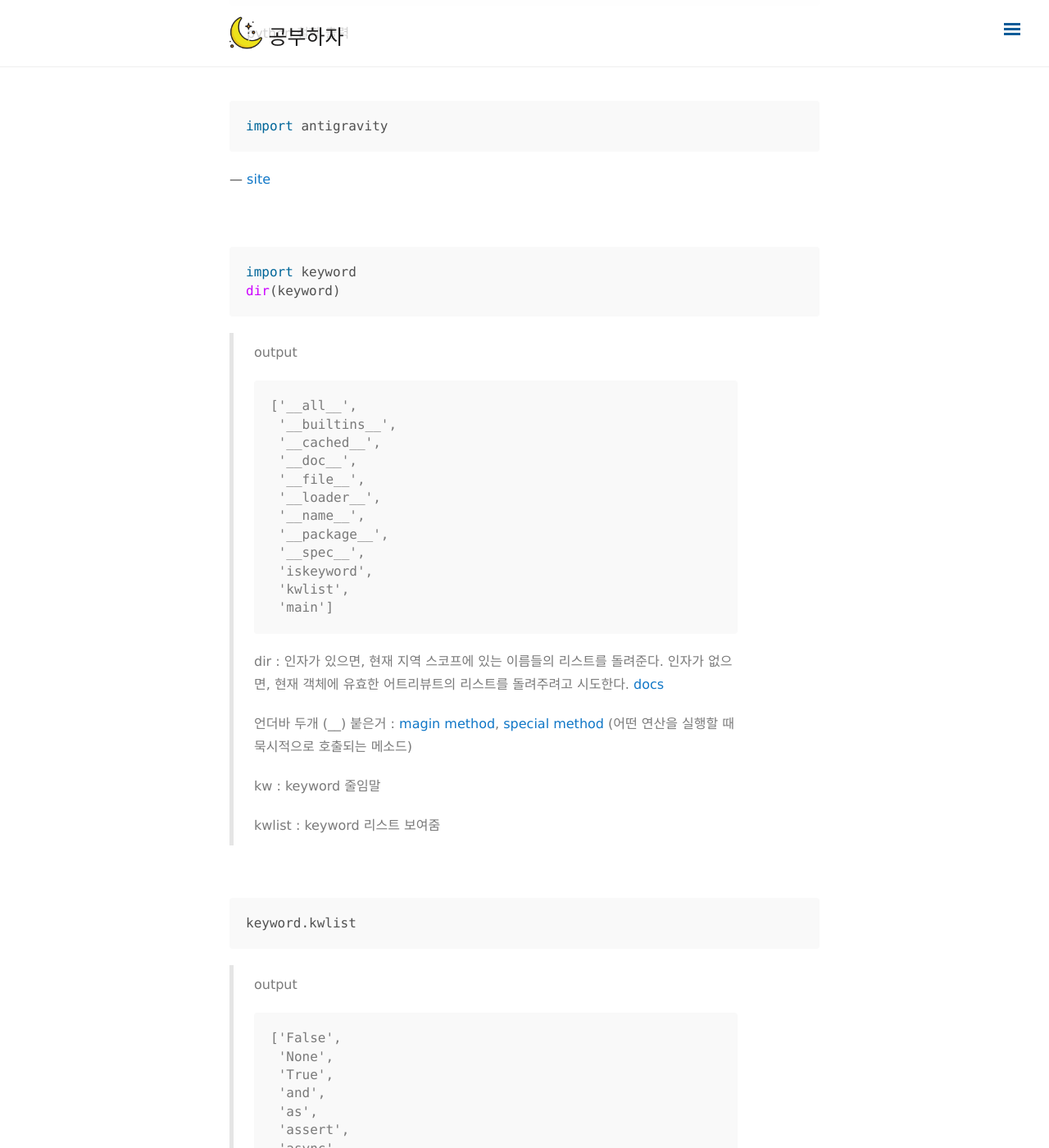
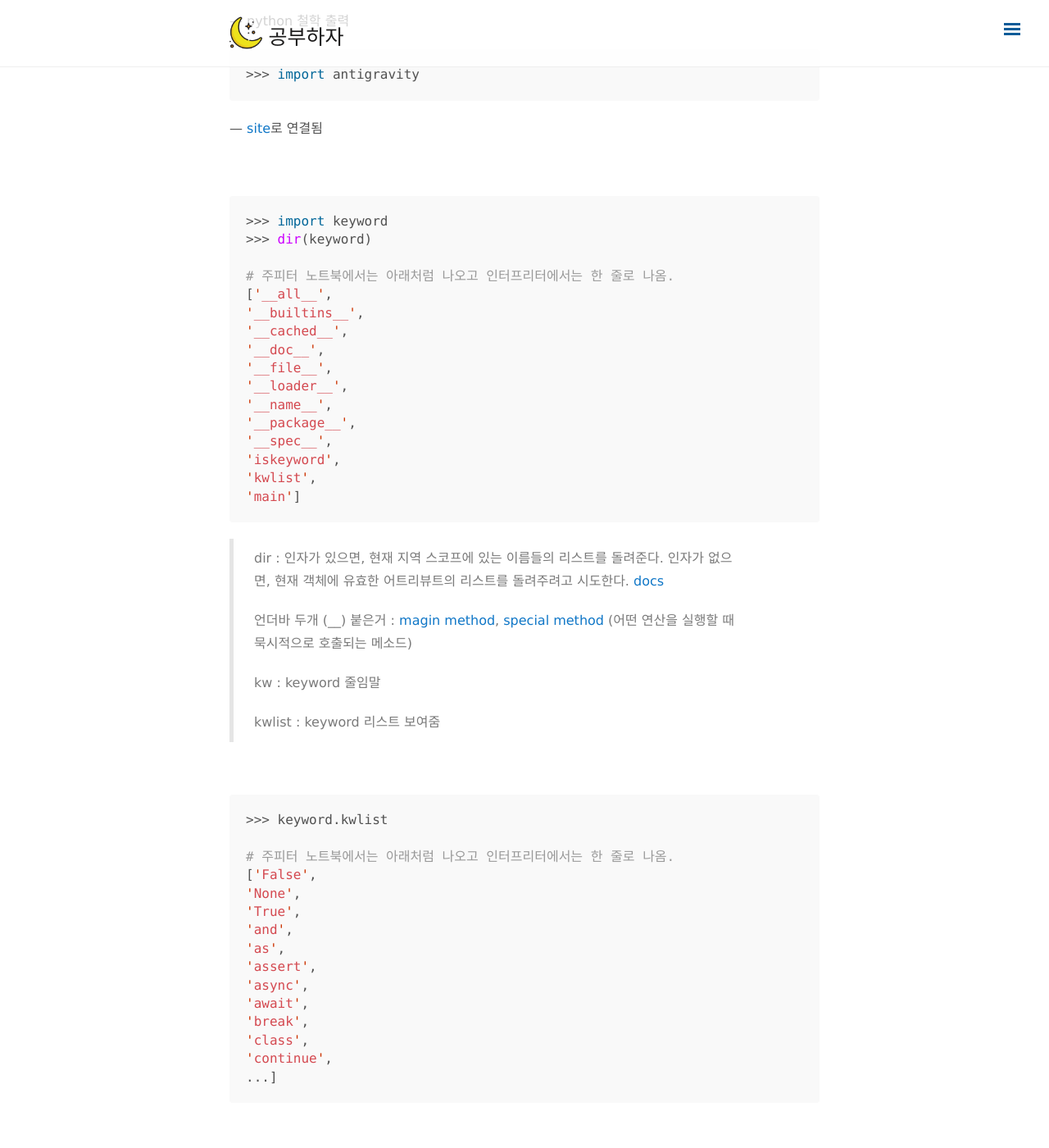
Before and after one commit to gungadinn/gungadinn.github.io, a Jekyll site: the page built from _posts/python/2019-07-01-01-dataCampus.md, in a window 1280 px wide and 1400 px high, scrolled down 356 px. Shown: the whole window at 82% size. Built offline with Jekyll 4.4.1, drawn with Linux system fonts in a browser that asks for light colours; nearby versions of some CDN libraries; comment, search, counter and statistics services are not loaded; some of the changed text lies outside the part shown.

Commit message:
update file

````diff
--- a/_posts/python/2019-07-01-01-dataCampus.md
+++ b/_posts/python/2019-07-01-01-dataCampus.md
@@ -6,84 +6,77 @@ tags: [python,빅데이터 청년인재,데이터청년캠퍼스,한국데이터
 comments: true
 ---
 
-# python (1) - 할당
+---
 
 ```python
-import this
+>>> import this
 ```
 
 — python 철학 출력
 
-<br>
+
 
 ```python
-import antigravity
+>>> import antigravity
 ```
 
-— [site](https://xkcd.com/353/)
+— [site](https://xkcd.com/353/)로 연결됨
 
 <br>
 
 ```python
-import keyword
-dir(keyword)
+>>> import keyword
+>>> dir(keyword)
+
+# 주피터 노트북에서는 아래처럼 나오고 인터프리터에서는 한 줄로 나옴.
+['__all__',
+'__builtins__',
+'__cached__',
+'__doc__',
+'__file__',
+'__loader__',
+'__name__',
+'__package__',
+'__spec__',
+'iskeyword',
+'kwlist',
+'main']
 ```
 
-> output
->
-> ```
-> ['__all__',
->  '__builtins__',
->  '__cached__',
->  '__doc__',
->  '__file__',
->  '__loader__',
->  '__name__',
->  '__package__',
->  '__spec__',
->  'iskeyword',
->  'kwlist',
->  'main']
-> ```
->
 > dir : 인자가 있으면, 현재 지역 스코프에 있는 이름들의 리스트를 돌려준다. 인자가 없으면, 현재 객체에 유효한 어트리뷰트의 리스트를 돌려주려고 시도한다. [docs](https://docs.python.org/ko/3/library/functions.html#dir)
 >
 > 언더바 두개 (__) 붙은거  :  [magin method](https://docs.python.org/ko/3/glossary.html#term-magic-method), [special method](https://docs.python.org/ko/3/glossary.html#term-special-method) (어떤 연산을 실행할 때 묵시적으로 호출되는 메소드)
 >
-> kw : keyword 줄임말
+>  kw : keyword 줄임말
 >
-> kwlist : keyword 리스트 보여줌
+>  kwlist : keyword 리스트 보여줌
 
 <br>
 
 ```python
-keyword.kwlist
+>>> keyword.kwlist
+
+# 주피터 노트북에서는 아래처럼 나오고 인터프리터에서는 한 줄로 나옴.
+['False',
+'None',
+'True',
+'and',
+'as',
+'assert',
+'async',
+'await',
+'break',
+'class',
+'continue',
+...]
 ```
-
-> output
->
-> ```
-> ['False',
->  'None',
->  'True',
->  'and',
->  'as',
->  'assert',
->  'async',
->  'await',
->  'break',
->  'class',
->  'continue',
-> ...]
-> ```
 
 <br>
 
 ```python
-len(keyword.kwlist)
+>>> len(keyword.kwlist)
+35
 ```
-
-> output : 35
 
 <br>
 
@@ -102,11 +95,10 @@ ex) 1+2는 3으로 축약할 수 있음
 <br>
 
 ```python
-regolas = 1
-print(regolas)
+>>> regolas = 1
+>>> print(regolas)
+1
 ```
-
-> output : 1
 
 <br>
 
@@ -183,20 +176,26 @@ x
 
 ```python
 # 출력되는 output(주석)은 메모리 주소
-id(a)   # output : 443780512
-hex(id(a))    # output : '0x108deb5a0'
+>>> id(a)
+443780512
+>>> hex(id(a))
+'0x108deb5a0'
 
-a=1000
-hex(id(a))   # output : '0x10bd9c3f0'
+>>> a=1000
+>>> hex(id(a))
+'0x10bd9c3f0'
 
-b=1000
-hex(id(b))   # output : '0x10bd9c490'
+>>> b=1000
+>>> hex(id(b))
+'0x10bd9c490'
 
 # -5~256 사이에 있는 정수이면 똑같은 메모리를 가르킨다. (interning)
-a=10
-id(a)   # output : 4443780800
-b=10
-id(b)   # output : 4443780800
+>>> a=10
+>>> id(a)
+4443780800
+>>> b=10
+>>> id(b)
+4443780800
 ```
 
 <br>
@@ -206,11 +205,13 @@ id(b)   # output : 4443780800
 기존 객체에 다른 값으로 바꾼다. 재할당하면 기본적으로 메모리 주소 또한 바뀐다.
 
 ```python
-a=1000
-id(a)   # output : 4493790128
+>>> a=1000
+>>> id(a)
+4493790128
 
-a=1000
-id(a)   # output : 4493789552
+>>> a=1000
+>>> id(a)
+4493789552
 ```
 
 <br>
@@ -218,11 +219,13 @@ id(a)   # output : 4493789552
 아래의 예에서는 인터닝 때문에 메모리가 안 바뀐다. (그렇지만 파이썬 3.7부터는 인터닝 기법 바뀌었음)
 
 ```python
-a=3
-id(a)   # output : 4443780576
+>>> a=3
+>>> id(a)
+4443780576
 
-a=3
-id(a)   # output : 4443780576
+>>> a=3
+>>> id(a)
+4443780576
 ```
 
 <br>
@@ -230,11 +233,13 @@ id(a)   # output : 4443780576
 ### 2) mutable의 메모리 주소
 
 ```python
-a=[2]
-id(a)   # output : 4494359304
+>>> a=[2]
+>>> id(a)
+4494359304
 
-a.append(3)
-id(a)   # output : 4494359304
+>>> a.append(3)
+>>> id(a)
+4494359304
 ```
 
 id는 주소 값에서 첫번째 주소를 가리킨다. 때문에 변한 것이 없어보이지만 실제로 할당량은 바뀌었다. C언어의 포인터 개념으로 생각하면 된다.
@@ -248,15 +253,19 @@ id는 주소 값에서 첫번째 주소를 가리킨다. 때문에 변한 것이
 ---
 
 ```python
-a=10
-b=10
-a == b  # output : True
-a is b  # output : True (is 연산자는 메모리까지 본다)
+>>> a=10
+>>> b=10
+>>> a == b
+True
+>>> a is b
+True     #(is 연산자는 메모리까지 본다)
 
-a=1000
-b=1000
-a == b   # output : True
-a is b   # output : False (메모리 주소가 달라서)
+>>> a=1000
+>>> b=1000
+>>> a == b
+True
+>>> a is b
+False    #(메모리 주소가 달라서)
 ```
 
 <br>
@@ -268,11 +277,13 @@ a is b   # output : False (메모리 주소가 달라서)
 ---
 
 ```python
-a=1.
-type(a)   # output : float
+>>> a=1.
+>>> type(a)
+float
 
-a=.1
-type(a)   # output : float
+>>> a=.1
+>>> type(a)
+float
 ```
 
 <br>
@@ -284,11 +295,13 @@ type(a)   # output : float
 ---
 
 ```python
-import sys
-dir(sys)
-sys.maxsize   # output : 9223372036854775807
+>>> import sys
+>>> dir(sys)
+>>> sys.maxsize
+9223372036854775807
 
-9223372036854775807+1   # output : 9223372036854775808
+>>> 9223372036854775807+1
+9223372036854775808
 ```
 
 현대 프로그래밍 언어에서 overflow가 되는 언어는 적다. python 또한 overflow는 없지만 내부적으로 처리하는 속도는 급격히 떨어진다.
@@ -302,19 +315,21 @@ sys.maxsize   # output : 9223372036854775807
 ---
 
 ```python
-a=-1
-dir(a)   # a에 사용할 수 있는 함수들 출력됨
+>>> a=-1
+>>> dir(a)   # a에 사용할 수 있는 함수들 출력됨
 
-a.__abs__   #<method-wrapper '__abs__' of int object at 0x108deb560>
-a.__abs__()
+>>> a.__abs__
+<method-wrapper '__abs__' of int object at 0x108deb560>
+
+>>> a.__abs__()
+1
 ```
-
-> output : 1
 
 <br>
 
 ```python
--1.__abs__()
+>>> -1.__abs__()
+SyntaxError : invalid syntax
 ```
 
 .을 float로 생각하여 에러가 출력된다.
@@ -328,8 +343,11 @@ a.__abs__()
 <br>
 
 ```python
--1 .__abs__()    # output : -1
-(-1).__abs__()   # output : 1 (연산자 우선순위)
+>>> -1 .__abs__()
+-1
+
+>>> (-1).__abs__()
+1    #(연산자 우선순위)
 ```
 
 <br>
@@ -343,14 +361,10 @@ a.__abs__()
 ### 1) 부동소수점의 overflow
 
 ```python
-sys.float_info   #부동소수점에 대한 정보
+>>> sys.float_info   #부동소수점에 대한 정보
+
+sys.float_info(max=1.7976931348623157e+308, max_exp=1024, max_10_exp=308, min=2.2250738585072014e-308, min_exp=-1021, min_10_exp=-307, dig=15, mant_dig=53, epsilon=2.220446049250313e-16, radix=2, rounds=1)
 ```
-
-> output
->
-> ```
-> sys.float_info(max=1.7976931348623157e+308, max_exp=1024, max_10_exp=308, min=2.2250738585072014e-308, min_exp=-1021, min_10_exp=-307, dig=15, mant_dig=53, epsilon=2.220446049250313e-16, radix=2, rounds=1)
-> ```
 
 <br>
 
@@ -359,17 +373,20 @@ sys.float_info   #부동소수점에 대한 정보
 1. 파이썬에는 무한대가 있고 무한대는 부동소수로 표현한다.
 
 ```python
-x=float('inf')
-x=float('infinity')
+>>> x = float('inf')
+>>> x = float('infinity')
 
-t=float('nan')   #  파이썬에는 숫자가 아닌 것도 지정할 수 있다.
-t   # output : nan
+>>> t=float('nan')   #  파이썬에는 숫자가 아닌 것도 지정할 수 있다.
+>>> t
+nan
 
-a=float('inf')
-a==a+1   # output : True (무한대+무한대는 무한대이므로 주의!)
+>>> a = float('inf')
+>>> a == a+1
+True   # (무한대+무한대는 무한대이므로 주의!)
 
-a=1.7976931348623157e+308   # 부동소수점의 max값
-a+1   # output : 1.7976931348623157e+308
+>>> a=1.7976931348623157e+308   # 부동소수점의 max값
+>>> a+1
+1.7976931348623157e+308
 ```
 
 <br>
@@ -377,8 +394,11 @@ a+1   # output : 1.7976931348623157e+308
 2. 부동소수는 정확하게 구할 수 없다.
 
 ```python
-0.1+0.1   # output : 0.2
-0.1+0.1+0.1   # output : 0.300000000004
+ # output :
+0.2
+
+>>> 0.1+0.1+0.1
+0.300000000004
 ```
 
 <br>
@@ -388,11 +408,13 @@ a+1   # output : 1.7976931348623157e+308
 4. 파이썬에서 복소수 표현은 j 사용
 
    ```python
-   a=3+2j
-   type(a)    # output : complex (complex는 복소수 타입)
+   >>> a=3+2j
+   >>> type(a)
+   complex    #(complex는 복소수 타입)
 
-   dir(a)   # a에 사용할 수 있는 함수들 출력됨
-   a.conjugate()   # output : 3-2j (켤레복소수)
+   >>> dir(a)   # a에 사용할 수 있는 함수들 출력됨
+   >>> a.conjugate()
+   3-2j   #(켤레복소수)
    ```
 
 <br>
@@ -404,10 +426,17 @@ a+1   # output : 1.7976931348623157e+308
 ---
 
 ```python
-type(True)   # output : bool (bool타입은 숫자)
-issubclass(bool, int)   # output : True (bool 타입은 int형에서 상속되었느냐)
-True+True   # output : 2
-True is 1   # output : 1
+>>> type(True)   # output :
+bool    # (bool타입은 숫자)
+
+>>> issubclass(bool, int)
+True    #(bool 타입은 int형에서 상속되었느냐)
+
+>>> True+True
+2
+
+>>> True is 1
+1
 ```
 
 <br>
@@ -421,16 +450,23 @@ True is 1   # output : 1
 ### 1) 문자열
 
 ```python
-a='abc'   # 한꺼번에 a,b,c를 남는다
-a[0]   # output : 'a'
-a[4]   # IndexError 발생
-a[1:3]   # output : 'bc'  (slice)
+>>> a='abc'   # 한꺼번에 a,b,c를 남는다
+>>> a[0]
+'a'
 
-a='abc'
-a[1:5]   # output : 'bc'  (slice는 범위를 벗어나도 에러가 발생하지 않는다.)
+>>> a[4]
+IndexError
 
-a='반지의제왕'
-a[slize(0,2)]  # output : '반지'
+>>> a[1:3]
+'bc'  #(slice)
+
+>>> a='abc'
+>>> a[1:5]
+'bc'  #(slice는 범위를 벗어나도 에러가 발생하지 않는다.)
+
+>>> a='반지의제왕'
+>>> a[slize(0,2)]
+'반지'
 ```
 
 <br>
@@ -448,9 +484,12 @@ a[slize(0,2)]  # output : '반지'
 안에 들어갈 수 있는 데이터 타입이 다양(헤테로) 하고 순서가 중요(시퀀스)하다.
 
 ```python
-a=[1, 'a']
-a   # output : [1, 'a']
-range(100)[50]   # output : 50
+>>> a = [1, 'a']
+>>> a
+[1, 'a']
+
+>>> range(100)[50]
+50
 ```
 
 <br>
@@ -462,14 +501,17 @@ range(100)[50]   # output : 50
 순서가 없으니 indexing, slicing 불가능하다.
 
 ```python
-a={3,1,2}
-a   # output : {1, 2, 3}
+>>> a={3,1,2}
+>>> a
+{1, 2, 3}
 
-a={3,1,2,1,1}
-a   # output : {1, 2, 3}
+>>> a={3,1,2,1,1}
+>>> a
+{1, 2, 3}
 
-a=frozenset({3,1,2})
-a   # output : frozenset({1, 2, 3})
+>>> a=frozenset({3,1,2})
+>>> a
+frozenset({1, 2, 3})
 ```
 
 <br>
````
Also changed, not shown: other parts of _posts/python/2019-07-01-01-dataCampus.md (+8 -7 lines).
